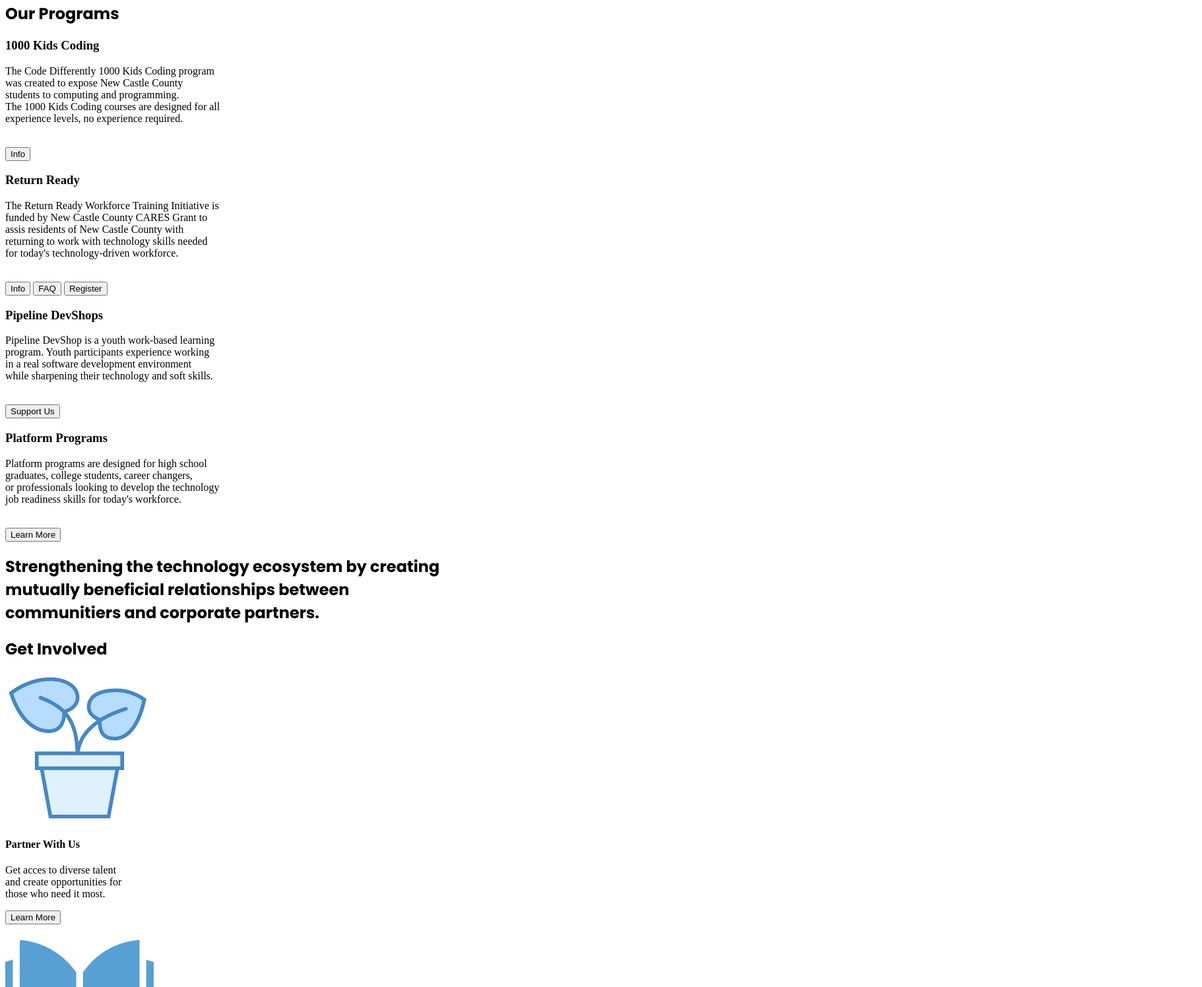
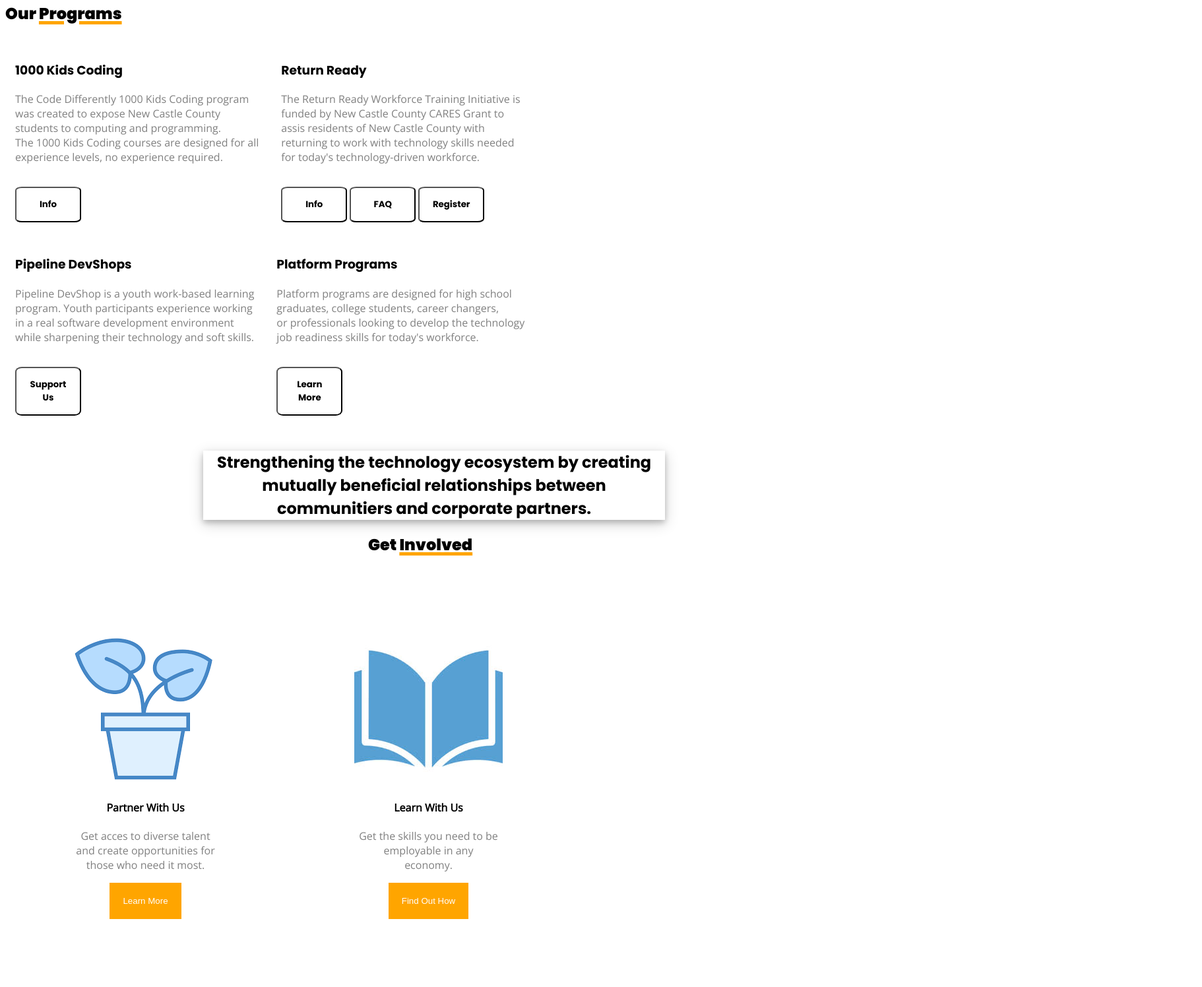
Before and after one commit to gcassell22/Code-Differently-Website-Clone-, a plain HTML site: page index.html in a window 1280 px wide. Shown: the part 86-1582 px from the top of the page at 66% size, 1822 px wide, since content can reach past the window. Drawn offline with nearby package versions, Linux system fonts and the light colour scheme.

Commit message:
Hopefully fixed everything

```diff
--- a/css/main.css
+++ b/css/main.css
@@ -1,4 +1,3 @@
-
 nav {
     background-color: white;
     overflow: hidden;
@@ -35,5 +34,61 @@ nav a:hover {
 
 .subtitle {
     font-family: "Poppins", sans-serif;
+    font-weight: 900;
+}
+.underline {
+    text-decoration: underline orange 5px;
+}
+#textbox {
+    font-family: "Poppins", sans-serif;
+    box-shadow: 0 4px 8px 0 rgba(0, 0, 0, 0.2), 0 6px 20px 0 rgba(0, 0, 0, 0.19);
+    text-align: center;
+    width: 700px;
+    position: relative;
+    left: 300px;
+}
+.sub-subtitle {
+    font-family: "Poppins", sans-serif;
     font-weight: 700;
 }
+p {
+    font-family: "Open Sans", sans-serif;
+    color: grey;
+}
+.programs {
+    display: inline-block;
+    padding: 15px;
+}
+.program-buttons {
+    background-color: white;
+    border-radius: 10%;
+    padding: 15px;
+    width: 100px;
+    font-family: "Poppins", sans-serif;
+    font-weight: 600;
+}
+.program-buttons:hover {
+    background-color: orange;
+    color: white;
+}
+#left {
+    position: relative;
+    left: 550px;
+}
+.reasons {
+    display: inline-block;
+    padding: 100px;
+    text-align: center;
+}
+
+
+
+h4 {
+    font-family: "Open Sans", sans-serif;
+}
+.involved {
+    color: white;
+    background: orange;
+    border: none;
+    padding: 20px;
+}
--- a/index.html
+++ b/index.html
@@ -3,8 +3,8 @@
 <head>
     <link href="css/main.css" rel="stylesheet">
     <link rel="preconnect" href="https://fonts.googleapis.com">
-<link rel="preconnect" href="https://fonts.gstatic.com" crossorigin>
-<link href="https://fonts.googleapis.com/css2?family=Poppins:wght@700&display=swap" rel="stylesheet">
+    <link rel="preconnect" href="https://fonts.gstatic.com" crossorigin>
+    <link href="https://fonts.googleapis.com/css2?family=Poppins:wght@700;900&display=swap" rel="stylesheet">
 <link rel="preconnect" href="https://fonts.googleapis.com">
 <link rel="preconnect" href="https://fonts.gstatic.com" crossorigin>
 <link href="https://fonts.googleapis.com/css2?family=Open+Sans&display=swap" rel="stylesheet">
@@ -28,65 +28,70 @@
             <button id="contact">Contact Us</button>
         </nav>
     </header>
-    <h2 class="subtitle">Our Programs</h2>
-    <div>
-        <h3>1000 Kids Coding</h3>
+    <h2 class="subtitle">Our <span class="underline">Programs</span></h2>
+    <div class="programs">
+        <h3 class="sub-subtitle">1000 Kids Coding</h3>
         <p>
             The Code Differently 1000 Kids Coding program <br> was created to expose New Castle County <br> students to computing and programming.<br>
             The 1000 Kids Coding courses are designed for all<br> experience levels, no experience required.
         </p>
         <br>
-        <button class="programs">Info</button>
+        <button class="program-buttons">Info</button>
     </div>
-    <div>
-        <h3>Return Ready</h3>
+    <div class="programs">
+        <h3 class="sub-subtitle">Return Ready</h3>
         <p>
             The Return Ready Workforce Training Initiative is <br> funded by New Castle County CARES Grant to <br> assis residents of New Castle
             County with <br> returning to work with technology skills needed <br> for today's technology-driven workforce.
         </p>
         <br>
-        <button class="programs">Info</button>
-        <button class="programs">FAQ</button>
-        <button class="programs">Register</button>
+        <button class="program-buttons">Info</button>
+        <button class="program-buttons">FAQ</button>
+        <button class="program-buttons">Register</button>
     </div>
-    <div>
-        <h3>Pipeline DevShops</h3>
+    <br>
+    <div class="programs">
+        <h3 class="sub-subtitle">Pipeline DevShops</h3>
         <p>
             Pipeline DevShop is a youth work-based learning <br> program. Youth participants experience working <br> in a real software
             development environment <br> while sharpening their technology and soft skills.
         </p>
         <br>
-        <button class="programs">Support Us</button>
+        <button class="program-buttons">Support Us</button>
     </div>
-    <div>
-        <h3>Platform Programs</h3>
+    <div class="programs">
+        <h3 class="sub-subtitle">Platform Programs</h3>
         <p>
             Platform programs are designed for high school <br> graduates, college students, career changers, <br> or professionals
             looking to develop the technology <br> job readiness skills for today's workforce.
         </p>
         <br>
-        <button class="programs">Learn More</button>
+        <button class="program-buttons">Learn More</button>
     </div>
+    <br>
+    <br>
     <div>
-        <h2 class="subtitle">
+        <h2 id="textbox">
             Strengthening the technology ecosystem by creating <br> mutually beneficial relationships between <br> communitiers and corporate
             partners.
         </h2>
     </div>
-    <h2 class="subtitle">Get Involved</h2>
-    <div>
+    <div id="left">
+        <h2 class="subtitle">Get <span class="underline">Involved</span></h2>
+    </div>
+    <div class="reasons">
         <img src="images/plant.png" alt="A blue plant icon">
         <h4>Partner With Us</h4>
         <p>Get acces to diverse talent <br> and create opportunities for <br> those who need it most.</p>
         <button class="involved">Learn More</button>
     </div>
-    <div>
+    <div class="reasons">
         <img src="images/book2.jpg" alt="A blue book icon">
         <h4>Learn With Us</h4>
         <p>Get the skills you need to be <br> employable in any <br> economy.</p>
         <button class="involved">Find Out How</button>
     </div>
-    <div>
+    <div class="reasons">
         <img src="images/heart3.png" alt="A blue heart icon">
         <h4>Donate/Volunteer</h4>
         <p>You have the power to make <br> an impact by donating your <br> time and resources.</p>
```
